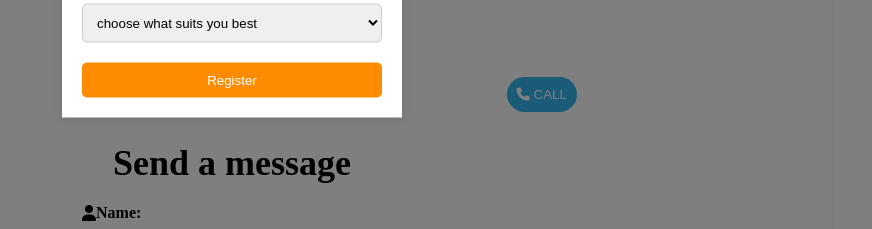
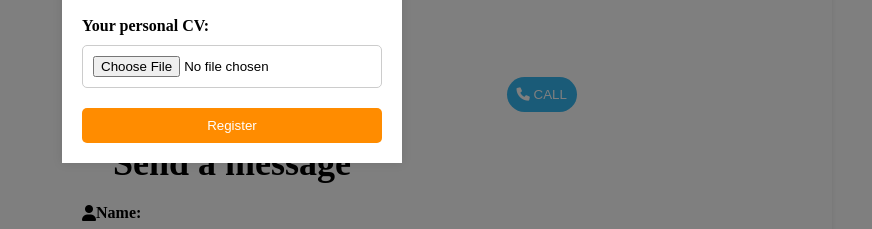
Before and after one commit to JosephSamwa/JosephSamwa, a plain HTML site: page index.html in a window 1280 px wide. Both pictures are taken after a click on the button "Register Now". Shown: the part 2539-2768 px from the top of the page, 408-1280 px from the left. Drawn offline with Linux system fonts and the light colour scheme; some packages are replaced by stand-ins of ours; a script that the page names is missing.

Commit message:
Update index.html

```diff
--- a/index.html
+++ b/index.html
@@ -110,6 +110,8 @@
                <option value="backend developer">backend developer</option>
                <option value="full stack developer">full stack developer</option>
             </select>
+<label for="CV">Your personal CV:</label>
+            <input type="file" id="DevCV" name="DevCV" required placeholder="Upload your detailed Cv...">
             <button type="submit">Register</button>
         </form>
     </div>
```
